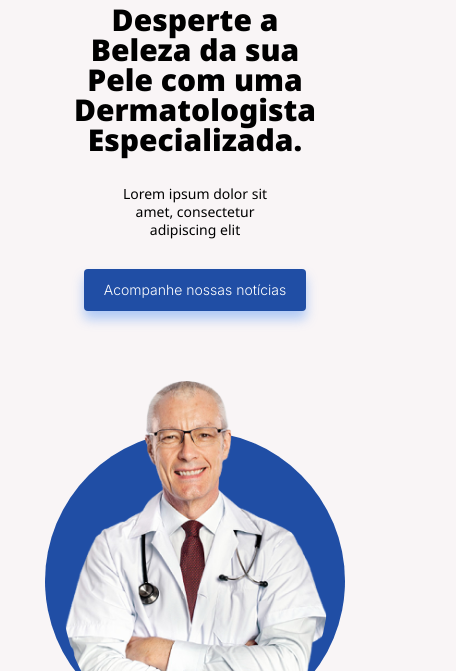
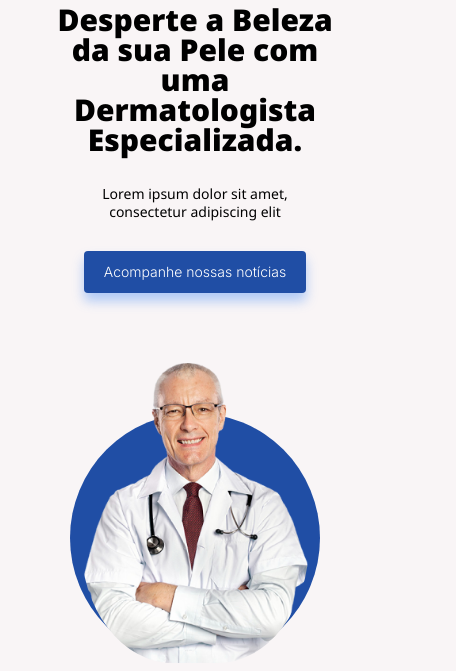
Before and after one commit to marcosscpp/Dermatologista, a plain HTML site: page index.html in a window 390 px wide. Shown: the part 173-844 px from the top of the page, 456 px wide, since content can reach past the window. Drawn offline with Linux system fonts and the light colour scheme.

Commit message:
fazendo ajustes mobile

```diff
--- a/style.css
+++ b/style.css
@@ -471,6 +471,7 @@ footer ul h4 {
   .intro {
     flex-direction: column;
     gap: 70px;
+    padding: 0;
   }
 
   .intro__wrapper {
@@ -480,17 +481,18 @@ footer ul h4 {
   }
 
   .intro__img {
-    max-width: 300px;
-    max-height: 350px;
+    max-width: 250px;
+    max-height: 300px;
   }
 
   .intro__titlemain {
     font-size: 30px;
+    width: 80%;
   }
 
   .intro__decoration {
-    width: 300px;
-    height: 300px;
+    width: 250px;
+    height: 250px;
   }
 
   .intro__right {
```
